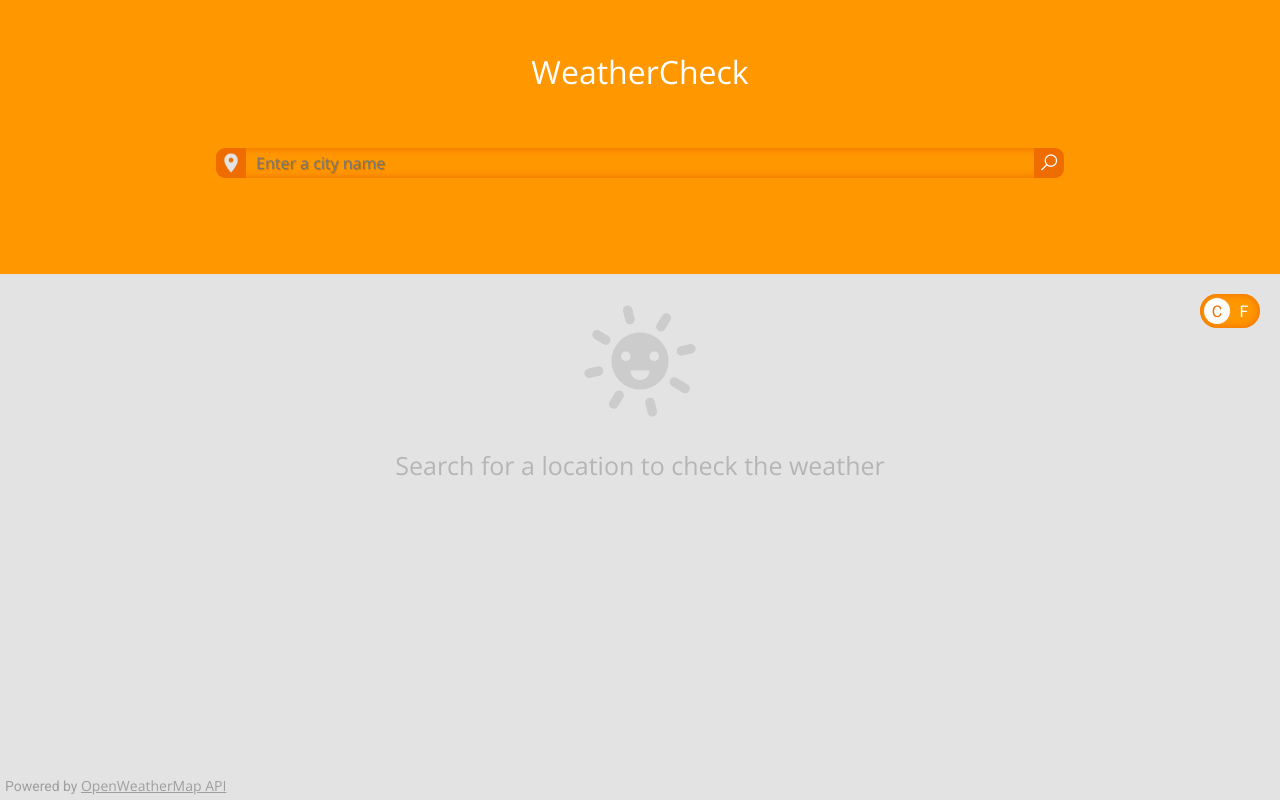
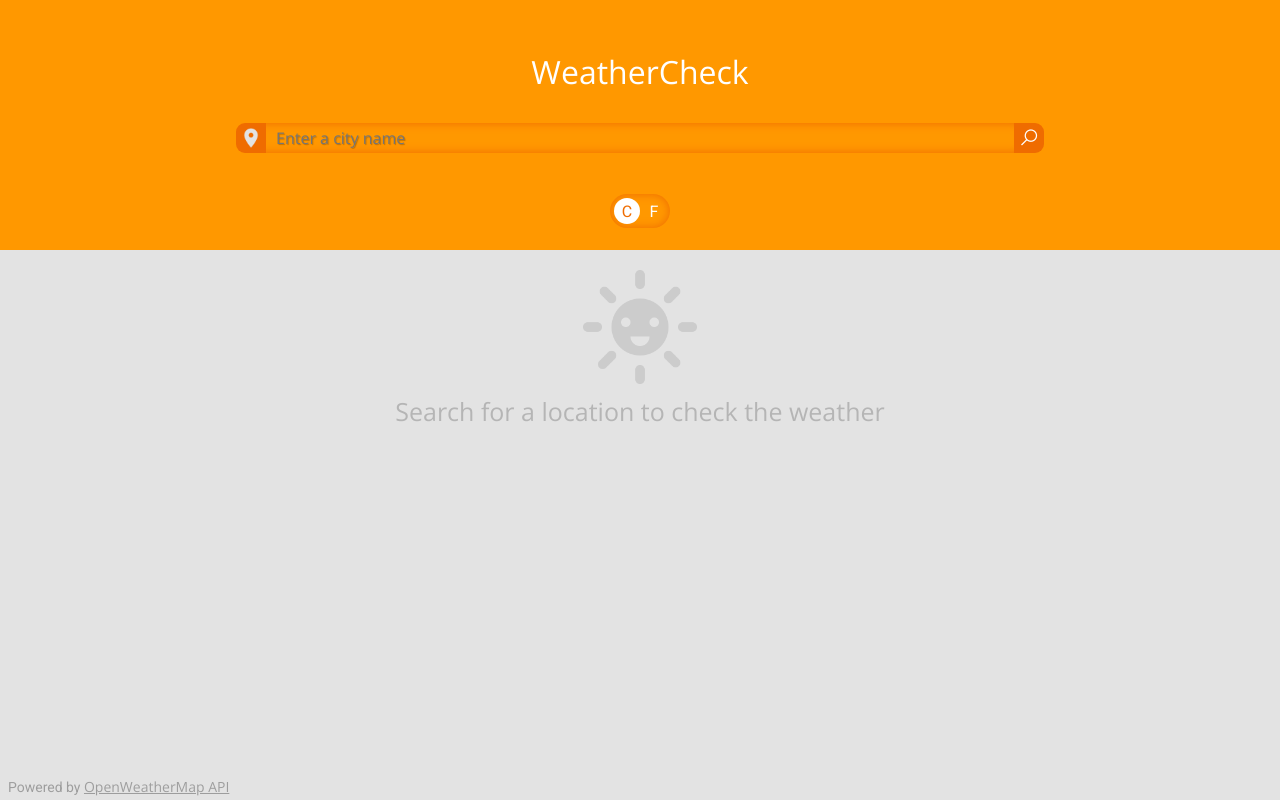
Before and after one commit to sher-s7/react-weather-app, a React (Create React App) app: page / in a window 1280 px wide. Built offline with nearby package versions, Linux system fonts and the light colour scheme.

Commit message:
Move temperature unit toggle to header and fix results overflows

```diff
--- a/src/App.jsx
+++ b/src/App.jsx
@@ -66,9 +66,11 @@ export default class App extends React.Component {
     render() {
         return (
             <div id='container'>
-                <Header shake={this.state.shake} error={this.state.error} handleSubmit={this.handleSubmit} />
+                <Header toggleTempUnit={this.toggleTempUnit}
+                        shake={this.state.shake}
+                        error={this.state.error}
+                        handleSubmit={this.handleSubmit} />
                 <ResultsSection
-                    toggleTempUnit={this.toggleTempUnit}
                     fadeOut={this.state.fadeOut} results={this.state.results}
                     content={Object.keys(this.state.results).length === 0 ?
                         <EmptyResults fadeOut={this.state.fadeOut} /> :
--- a/src/Footer.jsx
+++ b/src/Footer.jsx
@@ -3,9 +3,11 @@ import React from 'react';
 export default class Footer extends React.Component {
     render() {
         return (
-            <span id="powered-by">
-                Powered by <a rel='noopener noreferrer' target="_blank" href="https://openweathermap.org/api">OpenWeatherMap API</a>
-            </span>
+            <footer>
+                <span id="powered-by">
+                    Powered by <a rel='noopener noreferrer' target="_blank" href="https://openweathermap.org/api">OpenWeatherMap API</a>
+                </span>
+            </footer>
         );
     }
 }
--- a/src/Header.jsx
+++ b/src/Header.jsx
@@ -1,5 +1,6 @@
 import React from 'react';
 import Form from './Form';
+import TempUnitToggle from './TempUnitToggle'
 
 export default class Header extends React.Component {
     render() {
@@ -7,9 +8,10 @@ export default class Header extends React.Component {
             <header>
                 <h1 id='title'>WeatherCheck</h1>
                 <Form handleSubmit={this.props.handleSubmit} />
-                <p id='error' className={`${this.props.error ? null : 'hidden'} ${this.props.shake ? 'shake' : null}`}>
+                <p id='error' className={`${this.props.error ? null : 'hidden'} ${this.props.shake ? 'shake' : ''}`}>
                     Could not find city
                 </p>
+                <TempUnitToggle clickHandler={this.props.toggleTempUnit}/>
             </header>
         );
     }
--- a/src/LoadedResults.jsx
+++ b/src/LoadedResults.jsx
@@ -17,7 +17,7 @@ export default class LoadedResults extends React.Component {
         return (
             <div id="loaded-results">
                 <h3 id='num-results'>
-                    Found {this.props.results.cnt} {pluralize('city', this.props.results.cnt)} named {cityList[0].name}
+                    Found {this.props.results.cnt} {pluralize('city', this.props.results.cnt)} named <span id='city-name'>{cityList[0].name}</span>
                 </h3>
                 <ul id='city-list'>
                     {cityList.map((city) =>
--- a/src/ResultsSection.jsx
+++ b/src/ResultsSection.jsx
@@ -5,7 +5,6 @@ export default class ResultsSection extends React.Component {
     render() {
         return (
             <section className='results'>
-                <TempUnitToggle clickHandler={this.props.toggleTempUnit}/>
                 {this.props.content}
             </section>
         );
--- a/src/index.css
+++ b/src/index.css
@@ -8,8 +8,10 @@
   --orange: #ef6c00;
   --dark-orange: #e65100;
   --error: #e61b00;
+  --body: #e3e3e3;
 
   font-family: "Open Sans", sans-serif;
+  box-sizing: border-box;
 }
 
 ::selection,
@@ -18,20 +20,15 @@
 }
 
 html,
-body {
+body, #root, #container {
   height: 100%;
-}
-
-.container {
-  height: 100%;
-  display: flex;
-  flex-flow: column;
 }
 
 body {
   margin: 0;
   padding: 0;
-  background-color: #e3e3e3;
+  background-color: var(--body);
+  overflow: hidden;
 }
 
 .hidden {
@@ -45,13 +42,14 @@ body {
 header {
   padding: 50px 0;
   background-color: var(--light-orange);
+  height: 250px;
 }
 
 #title {
   font-weight: lighter;
   text-align: center;
   margin-top: 0;
-  margin-bottom: 55px;
+  margin-bottom: 30px;
   color: white;
 }
 
@@ -93,6 +91,11 @@ form {
   background-color: var(--dark-orange);
 }
 
+#search-icon-container:focus {
+  outline: none;
+  box-shadow: 0 0 1px var(--light);
+}
+
 #location-icon {
   width: 23px;
   position: absolute;
@@ -104,7 +107,7 @@ form {
   width: 60vw;
   height: 30px;
   border-radius: 0 9px 9px 0;
-  border: 5px solid var(--lightorange);
+  border: none;
   background: transparent;
   box-shadow: inset 0 0 10px var(--orange);
   padding: 0px 20px;
@@ -130,7 +133,8 @@ form {
   padding: 0;
   display: table;
   margin: 0 auto;
-  margin-top: 20px;
+  margin-top: 10px;
+  margin-bottom: 5px;
   text-align: center;
   transition: 0.2s;
   font-family: "Hind", sans-serif;
@@ -156,24 +160,14 @@ form {
   }
 }
 
-/* Results */
-/* -     -     -     -     -     -     -     -     -     -     -     -     -     -     -      */
-
-.results {
-  flex: 1;
-  display: flex;
-  transition: 0.5s;
-  position: relative;
-}
-
 /* The switch - the box around the slider */
 .switch {
   position: absolute;
   display: inline-block;
   width: 60px;
   height: 34px;
-  right: 20px;
-  top: 20px;
+  left: 50%;
+  transform: translateX(-50%);
 }
 
 /* Hide default HTML checkbox */
@@ -213,12 +207,8 @@ form {
   border-radius: 50%;
 }
 
-/* input:checked + .slider::before {
-  border-radius: 50%;
-} */
-
 input:focus + .slider {
-  box-shadow: inset 0 0 10px var(--orange), 0 0 1px black;
+  box-shadow: inset 0 0 10px var(--orange), 0 0 1px var(--light);
 }
 
 input:checked + .slider:before {
@@ -256,6 +246,49 @@ input:checked + .slider span:first-child {
   color: white !important;
 }
 
+/* Results */
+/* -     -     -     -     -     -     -     -     -     -     -     -     -     -     -      */
+
+.results {
+  display: flex;
+  transition: 0.5s;
+  position: relative;
+  padding: 0;
+  height: calc(100% - 270px);
+}
+
+#num-results {
+  text-align: center;
+  font-family: 'Roboto', sans-serif;
+  font-size: 16px;
+  color: rgba(0, 0, 0, 0.575);
+  font-weight: 400;
+}
+
+#city-name {
+  color: var(--orange);
+}
+
+#loaded-results {
+  overflow-y: scroll;
+  padding: 0 10px 10px 10px;
+}
+
+#loaded-results::before {
+  content:'';
+  width:100%;
+  height:100%;
+  position:absolute;
+  left:0;
+  top:0;
+  background:linear-gradient(transparent 200px, var(--body));
+  pointer-events: none;
+}
+
+#city-list {
+  padding-bottom: 100px;
+}
+
 #empty {
   display: flex;
   align-items: center;
@@ -278,8 +311,8 @@ input:checked + .slider span:first-child {
   width: 114px;
   height: 114px;
   opacity: 0.1;
-  margin-top: 30px;
-  margin-bottom: 30px;
+  margin-top: 20px;
+  margin-bottom: 10px;
   top: 0;
 }
 
@@ -310,10 +343,17 @@ input:checked + .slider span:first-child {
 /* Footer */
 /* -     -     -     -     -     -     -     -     -     -     -     -     -     -     -      */
 
+footer {
+  position: absolute;
+  bottom: 0px;
+  left: 0px;
+  padding: 3px;
+  background-color: var(--body);
+  width: 100%;
+}
+
 #powered-by {
-  position: absolute;
-  bottom: 0;
-  left: 0;
+
   font-family: "Roboto", sans-serif;
   color: black;
   opacity: 0.3;
@@ -324,3 +364,10 @@ input:checked + .slider span:first-child {
 #powered-by a {
   color: black;
 }
+
+
+@media (max-width: 250px) {
+  #smiling-sun {
+    display: none;
+  }
+}
```
